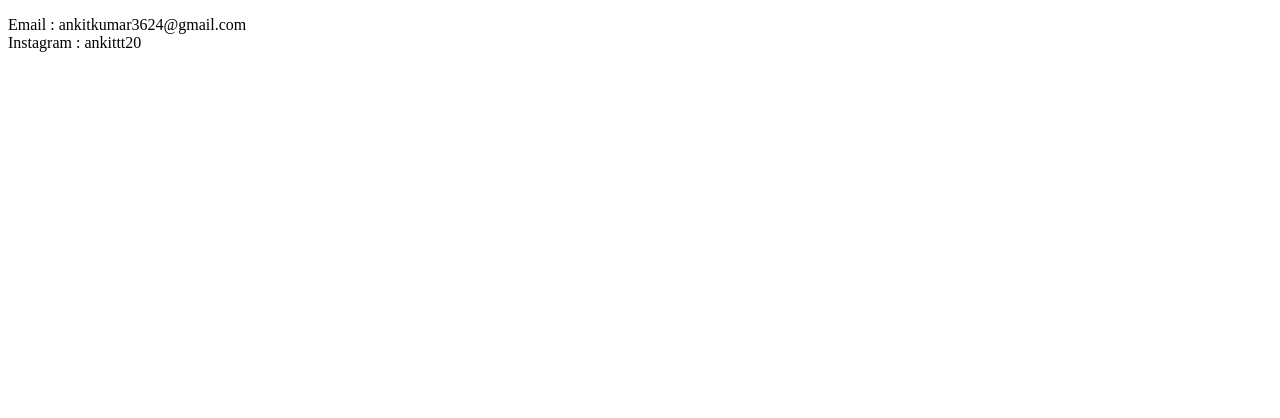
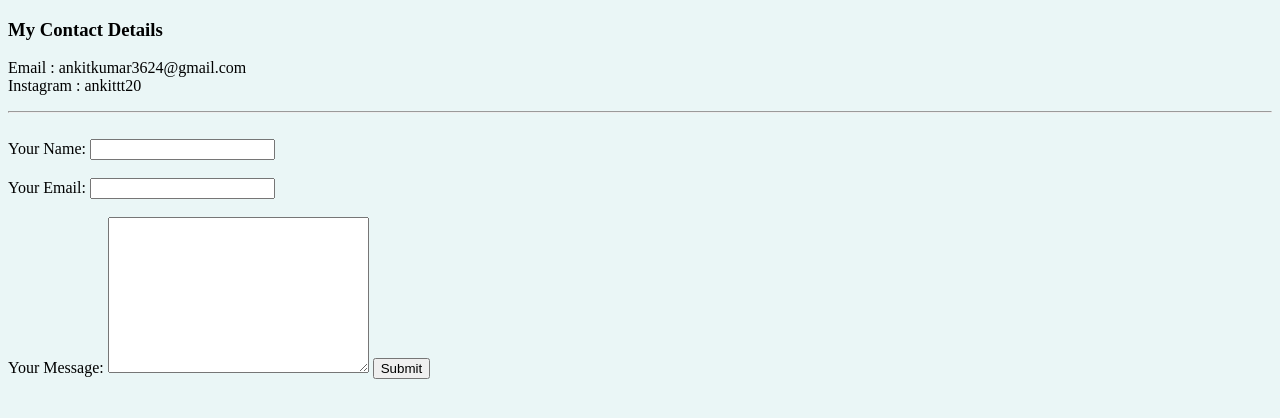
Before and after one commit to ankittt20/Personal-Site, a plain HTML site: page contact.html in a window 1280 px wide. Drawn offline with Linux system fonts and the light colour scheme.

Commit message:
Update contact.html

```diff
--- a/contact.html
+++ b/contact.html
@@ -3,14 +3,29 @@
 
 <head>
   <meta charset="utf-8">
-  <title>Contact Me!</title>
+  <title>Contact Me</title>
 </head>
 
-<body>
+<body style="background-color: #EAF6F6;">
+  <h3>My Contact Details</h3>
   <p>Email : ankitkumar3624@gmail.com
     <br>
     Instagram : ankittt20
   </p>
+  <hr>
+  <br>
+  <form action="mailto:ankitkumar3624@gmail.com" method="post" enctype="text/plain">
+    <label>Your Name:</label>
+    <input type="text" name="name" value="">
+    <br><br>
+    <label>Your Email:</label>
+    <input type="email" name="email" value="">
+    <br><br>
+    <label>Your Message:</label>
+    <textarea name="message" rows="10" cols="30"></textarea>
+    <input type="submit" name="">
+
+  </form>
 </body>
 
 </html>
```
